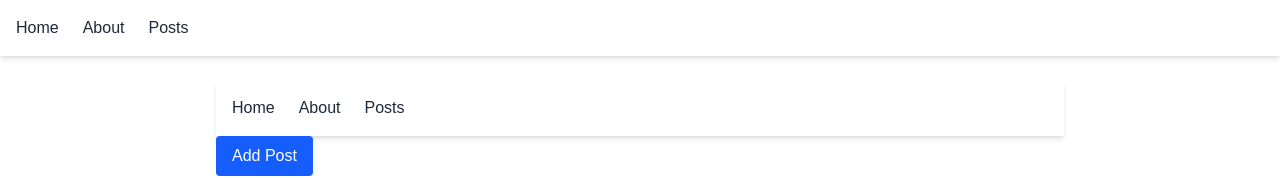
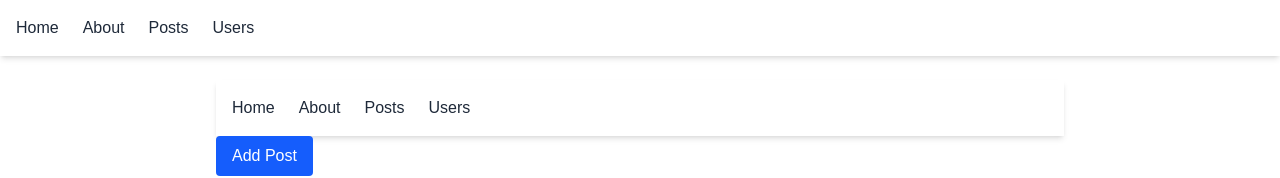
Before and after one commit to Kimulu/alx-project-0x02-setup, a Next.js app in the folder alx-project-0x02/: page /home in a window 1280 px wide. Shown: the top 178 px of the page. Built offline with nearby package versions, Linux system fonts and the light colour scheme.

Commit message:
new commit

```diff
--- /dev/null
+++ b/alx-project-0x02/components/common/UserCard.tsx
@@ -0,0 +1,13 @@
+import { type UserProps } from "@/interfaces";
+
+export default function UserCard({ name, email, address }: UserProps) {
+  return (
+    <div className="border p-4 rounded-md shadow hover:shadow-md transition">
+      <h2 className="text-xl font-semibold mb-1">{name}</h2>
+      <p className="text-sm text-gray-600">{email}</p>
+      <p className="text-sm text-gray-500 mt-2">
+        {address.street}, {address.suite}, {address.city}, {address.zipcode}
+      </p>
+    </div>
+  );
+}
--- a/alx-project-0x02/components/layout/Header.tsx
+++ b/alx-project-0x02/components/layout/Header.tsx
@@ -24,6 +24,12 @@ export default function Header() {
           >
             Posts
           </Link>
+          <Link
+            href="/users"
+            className="text-gray-800 hover:text-blue-600 font-medium transition-colors"
+          >
+            Users
+          </Link>
         </div>
       </div>
     </nav>
--- a/alx-project-0x02/interfaces/index.ts
+++ b/alx-project-0x02/interfaces/index.ts
@@ -16,3 +16,15 @@ export interface PostProps {
   body: string;
   userId: number;
 }
+
+export interface UserProps {
+  id: number;
+  name: string;
+  email: string;
+  address: {
+    street: string;
+    suite: string;
+    city: string;
+    zipcode: string;
+  };
+}
--- /dev/null
+++ b/alx-project-0x02/pages/users.tsx
@@ -0,0 +1,30 @@
+import { type UserProps } from "@/interfaces";
+import UserCard from "@/components/common/UserCard";
+
+interface UsersPageProps {
+  users: UserProps[];
+}
+
+export default function UsersPage({ users }: UsersPageProps) {
+  return (
+    <div className="max-w-5xl mx-auto p-6">
+      <h1 className="text-3xl font-bold mb-6">Users</h1>
+      <div className="grid grid-cols-1 sm:grid-cols-2 gap-6">
+        {users.map((user) => (
+          <UserCard key={user.id} {...user} />
+        ))}
+      </div>
+    </div>
+  );
+}
+
+export async function getStaticProps() {
+  const res = await fetch("https://jsonplaceholder.typicode.com/users");
+  const users: UserProps[] = await res.json();
+
+  return {
+    props: {
+      users,
+    },
+  };
+}
```
